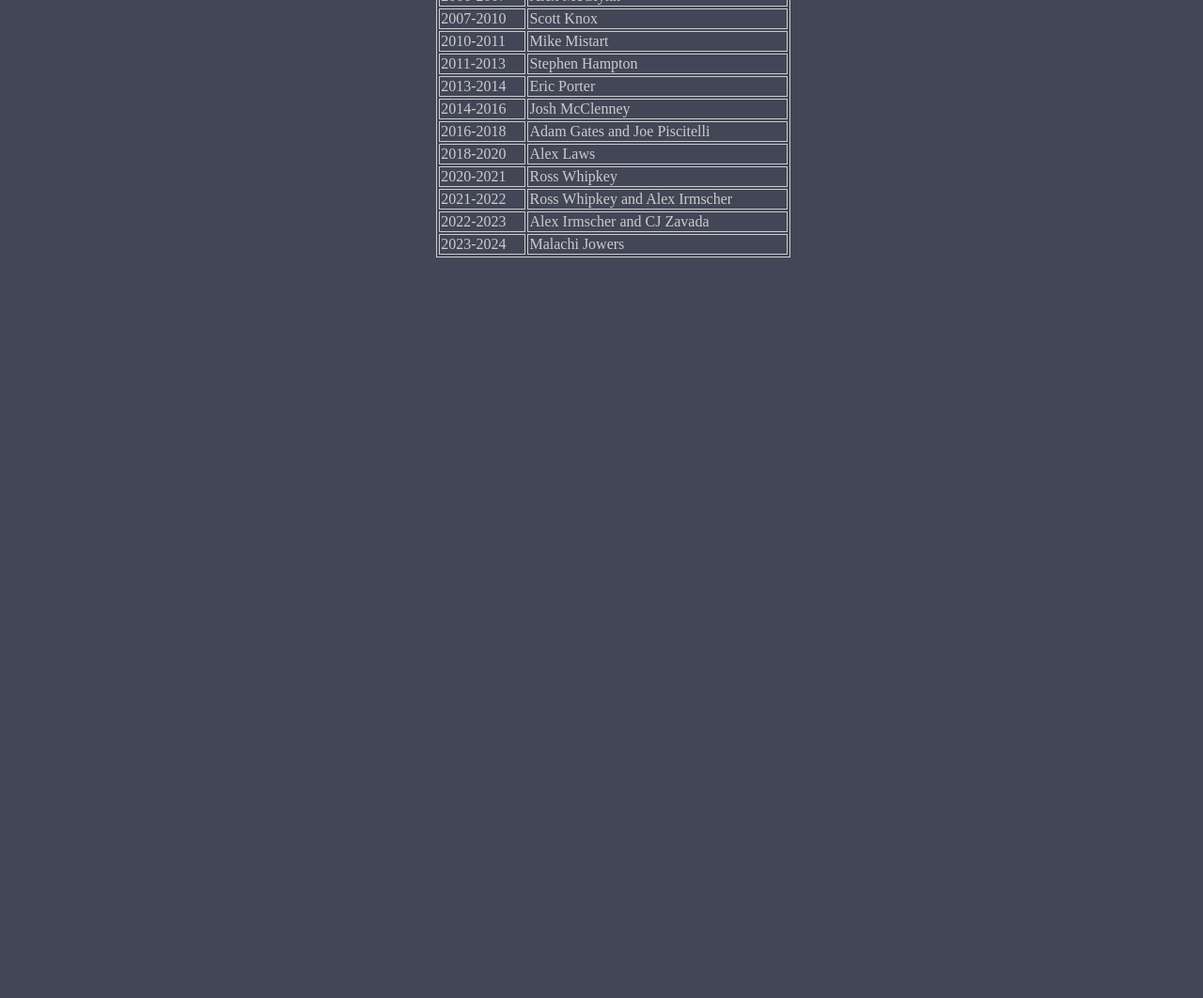
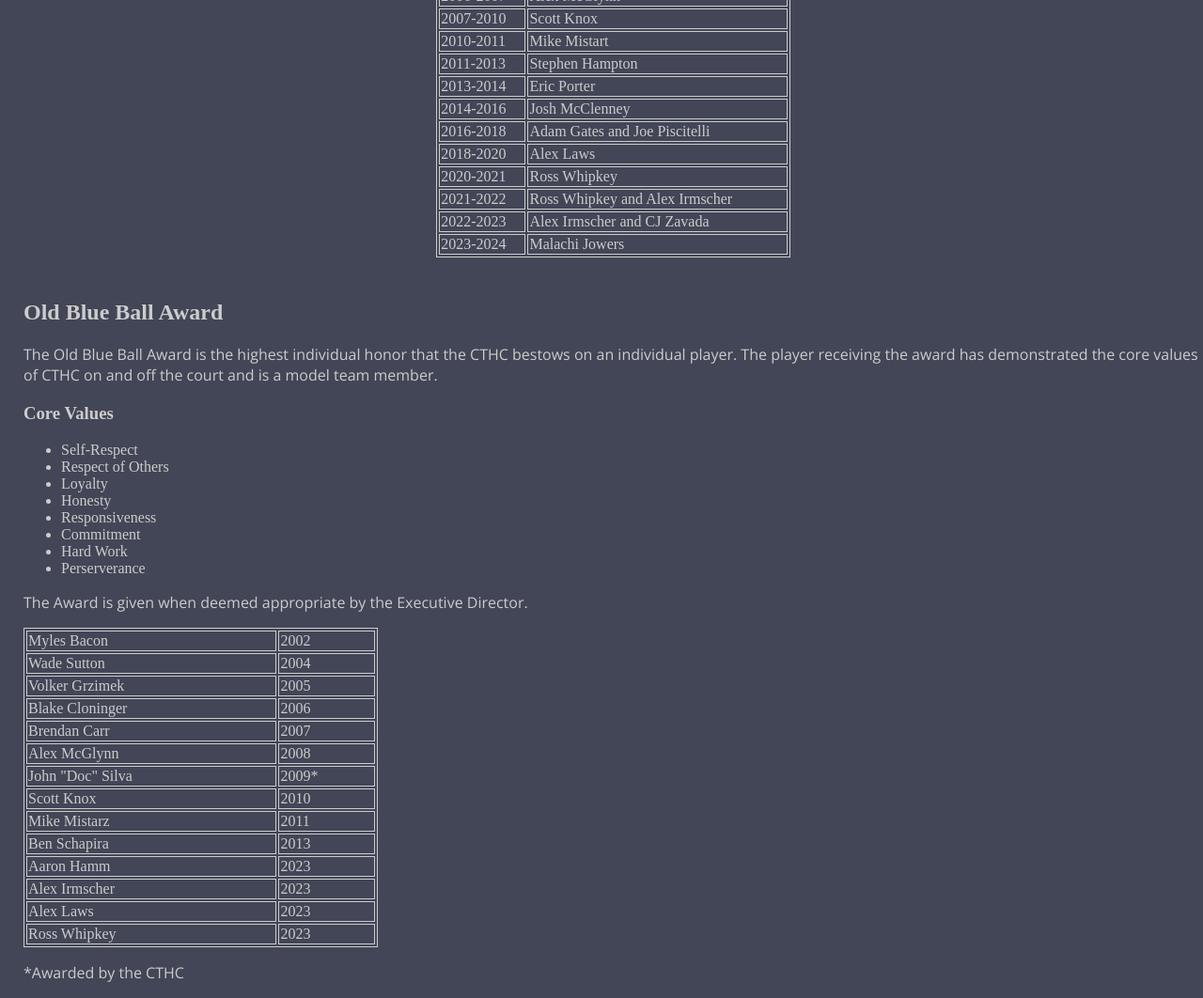
Before and after one commit to BennyBoyVW/BennyBoyVW.github.io, a plain HTML site: page about.html in a window 1280 px wide. Shown: the part 4318-5380 px from the top of the page at 94% size. Before the commit the page ends 4618 px from the top, so only its background shows below. Drawn offline with nearby package versions, Linux system fonts and the light colour scheme; a web font is replaced by a local one.

Commit message:
Added the Blue Ball Award

```diff
--- a/about.html
+++ b/about.html
@@ -416,6 +416,83 @@
                 </tr>
               </table>
         </div>
+                <div class="aboutText" id="blueBall">
+            <h2>Old Blue Ball Award</h2>
+            <p>The Old Blue Ball Award is the highest individual honor that the CTHC bestows
+                on an individual player. The player receiving the award has demonstrated the
+                core values of CTHC on and off the court and is a model team member.</p>
+            <h3>Core Values</h3>
+            <ul>
+                <li>Self-Respect</li>
+                <li>Respect of Others</li>
+                <li>Loyalty</li>
+                <li>Honesty</li>
+                <li>Responsiveness</li>
+                <li>Commitment</li>
+                <li>Hard Work</li>
+                <li>Perserverance</li>
+            </ul>
+            <p>The Award is given when deemed appropriate by the Executive Director.</p>
+            <table style="width:30%">
+                <tr>
+                    <td>Myles Bacon</td>
+                    <td>2002</td>
+                </tr>
+                <tr>
+                    <td>Wade Sutton</td>
+                    <td>2004</td>
+                </tr>
+                <tr>
+                    <td>Volker Grzimek</td>
+                    <td>2005</td>
+                </tr>
+                <tr>
+                    <td>Blake Cloninger</td>
+                    <td>2006</td>
+                </tr>
+                <tr>
+                    <td>Brendan Carr</td>
+                    <td>2007</td>
+                </tr>
+                <tr>
+                    <td>Alex McGlynn</td>
+                    <td>2008</td>
+                </tr>
+                <tr>
+                    <td>John "Doc" Silva</td>
+                    <td>2009*</td>
+                </tr>
+                <tr>
+                    <td>Scott Knox</td>
+                    <td>2010</td>
+                </tr>
+                <tr>
+                    <td>Mike Mistarz</td>
+                    <td>2011</td>
+                </tr>
+                <tr>
+                    <td>Ben Schapira</td>
+                    <td>2013</td>
+                </tr>
+                <tr>
+                    <td>Aaron Hamm</td>
+                    <td>2023</td>
+                </tr>
+                <tr>
+                    <td>Alex Irmscher</td>
+                    <td>2023</td>
+                </tr>
+                <tr>
+                    <td>Alex Laws</td>
+                    <td>2023</td>
+                </tr>
+                <tr>
+                    <td>Ross Whipkey</td>
+                    <td>2023</td>
+                </tr>
+            </table>
+            <p>*Awarded by the CTHC</p>
+        </div>
     </main>
 </body>
 
```
